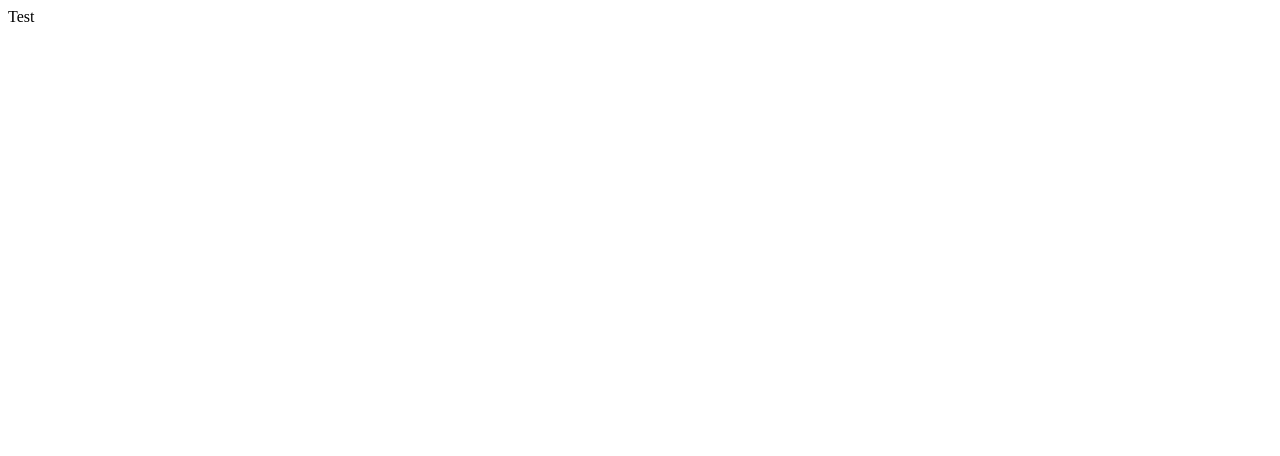
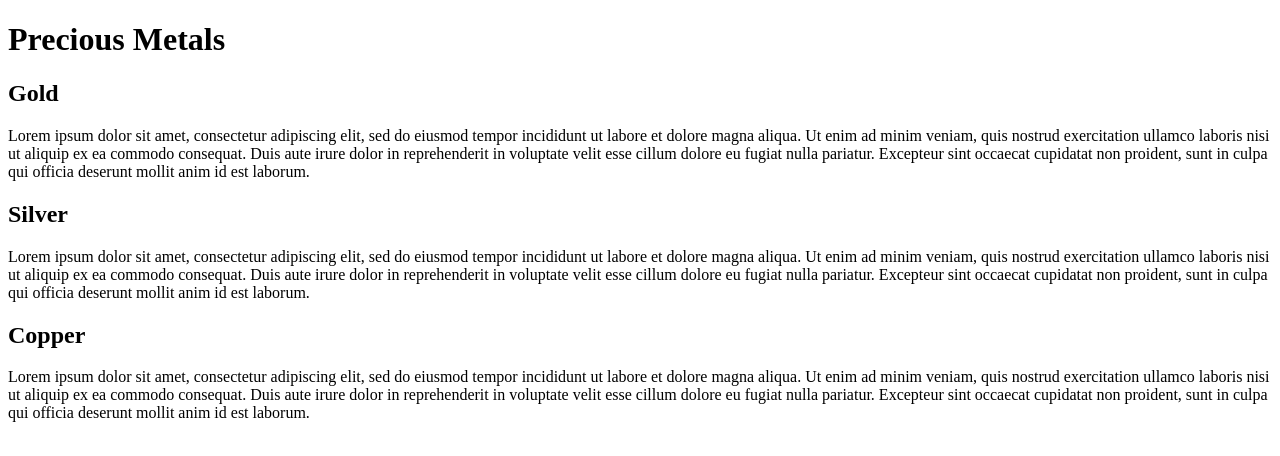
Before and after one commit to irkmaan/HtmlCssJsCourse, a plain HTML site: page module2-solution/index.html in a window 1280 px wide. Drawn offline with Linux system fonts and the light colour scheme.

Commit message:
Update index.html

```diff
--- a/module2-solution/index.html
+++ b/module2-solution/index.html
@@ -1 +1,25 @@
-Test
+<!doctype html>
+<html>
+<head>
+<meta charset="utf-8">
+<title>Module 2 Solution</title>
+<link rel="stylesheet" href="style.css">
+</head>
+<body>
+<h1>Precious Metals</h1>
+<div id="goldBox">
+  <section>
+  <h2 id="gold">Gold</h2>
+  </section>
+  <p>Lorem ipsum dolor sit amet, consectetur adipiscing elit, sed do eiusmod tempor incididunt ut labore et dolore magna aliqua. Ut enim ad minim veniam, quis nostrud exercitation ullamco laboris nisi ut aliquip ex ea commodo consequat. Duis aute irure dolor in reprehenderit in voluptate velit esse cillum dolore eu fugiat nulla pariatur. Excepteur sint occaecat cupidatat non proident, sunt in culpa qui officia deserunt mollit anim id est laborum.</p>
+</div>
+<div id="silverBox">
+  <h2 id="silver">Silver</h2>
+  <p>Lorem ipsum dolor sit amet, consectetur adipiscing elit, sed do eiusmod tempor incididunt ut labore et dolore magna aliqua. Ut enim ad minim veniam, quis nostrud exercitation ullamco laboris nisi ut aliquip ex ea commodo consequat. Duis aute irure dolor in reprehenderit in voluptate velit esse cillum dolore eu fugiat nulla pariatur. Excepteur sint occaecat cupidatat non proident, sunt in culpa qui officia deserunt mollit anim id est laborum.</p>
+</div>
+<div id="copperBox">
+  <h2 id="copper">Copper</h2>
+  <p>Lorem ipsum dolor sit amet, consectetur adipiscing elit, sed do eiusmod tempor incididunt ut labore et dolore magna aliqua. Ut enim ad minim veniam, quis nostrud exercitation ullamco laboris nisi ut aliquip ex ea commodo consequat. Duis aute irure dolor in reprehenderit in voluptate velit esse cillum dolore eu fugiat nulla pariatur. Excepteur sint occaecat cupidatat non proident, sunt in culpa qui officia deserunt mollit anim id est laborum.</p>
+</div>
+</body>
+</html>
```
